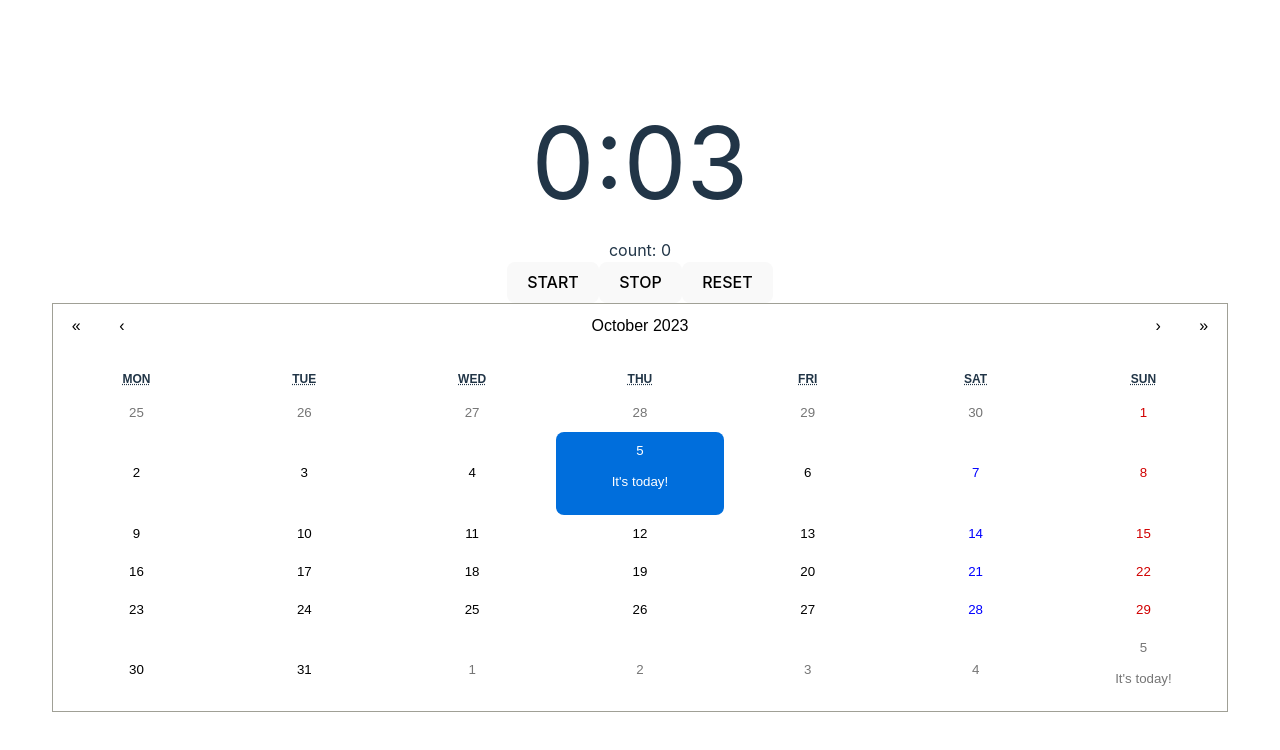
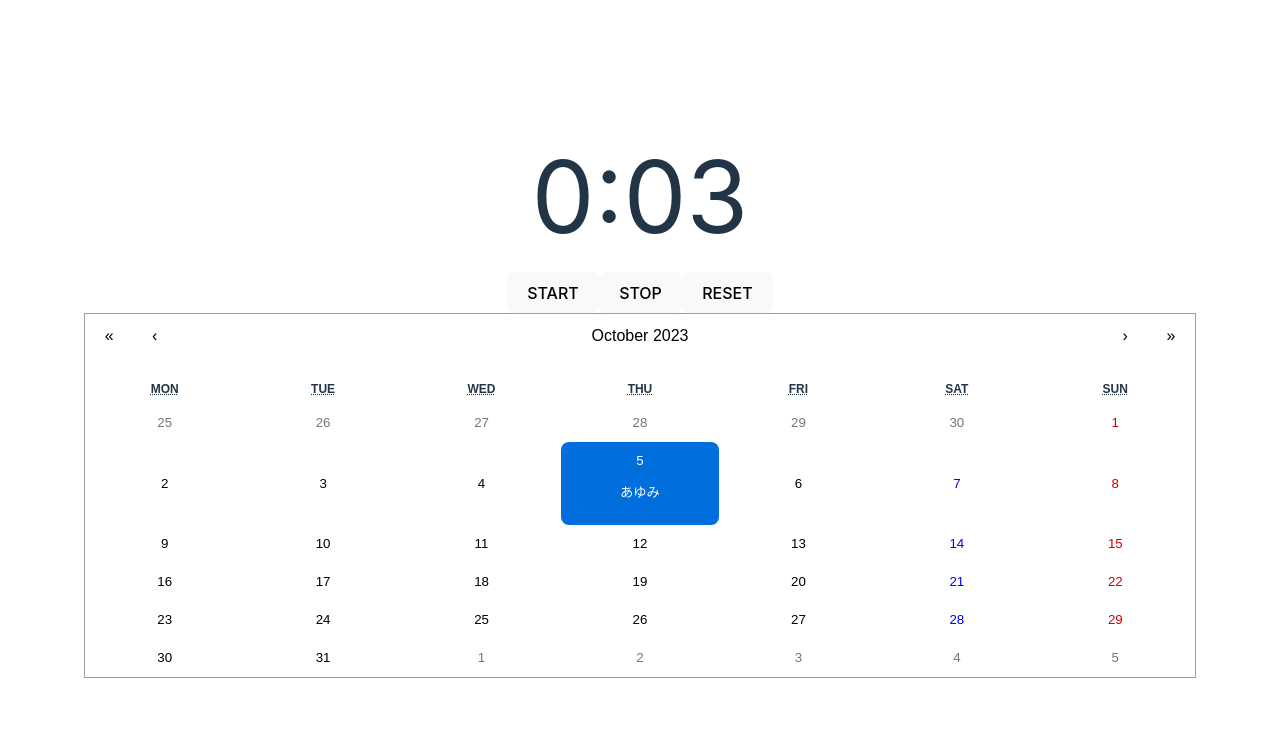
Before and after one commit to ayumi-ayumi/Pomodoro-advanced, a React (Vite) app: page / in a window 1280 px wide. Shown: the top 750 px of the page. Built offline with nearby package versions, Linux system fonts and the light colour scheme.

Commit message:
titleContent done

```diff
--- a/src/App.jsx
+++ b/src/App.jsx
@@ -52,7 +52,6 @@ export default function App() {
 
   useEffect(() => {
     if (expiryTimestamp === 0) {
-
       add()
     }
   }, [count]);
@@ -77,8 +76,7 @@ export default function App() {
     const newRecordArr = [...recordArr, newRecord];
     if(count > 0) setRecordArr(newRecordArr)
     localStorage.setItem(todayDdMmYyyy, JSON.stringify(newRecordArr));
-    console.log(recordArr)
-  }
+}
 
   useEffect(() => {
     const CountDataOnLocalStorage = JSON.parse(localStorage.getItem(todayDdMmYyyy))
@@ -175,9 +173,15 @@ export default function App() {
         // tileContent={({ activeStartDate, date, view }) => view === 'month' && date.getDate() ===  new Date().getDate()? <p>Today</p> : null}
         // tileContent = {getTileContent}
         tileContent={({ activeStartDate, date, view }) =>
-        view === 'month' && date.getDate() ===  new Date().getDate()
+        view === 'month'
+        &&
+        date.getFullYear() ===  new Date().getFullYear()
+        &&
+        date.getMonth() ===  new Date().getMonth()
+        &&
+        date.getDate() ===  new Date().getDate()
         ?
-        <p>It's today!</p>
+        <p>あゆみ</p>
         :
         null
         }
--- a/src/components/MyTimer.jsx
+++ b/src/components/MyTimer.jsx
@@ -12,16 +12,20 @@ export default function MyTimer (props) {
   let minutes = Math.floor(m)
   let seconds = ("0" + s).slice(-2)
 
+  const lastElement = props.record.slice(-1)
+
 return (
   <div style={{textAlign: 'center'}}>
     <div style={{fontSize: '100px'}}>
       <span>{minutes}</span>:<span>{seconds}</span>
     </div>
-    <div>count: {props.count}</div>
-    {/* <div>{props.record}</div> */}
-    {props.record.map((item)=>(
+    {/* <div>count: {props.count}</div> */}
+    {lastElement.map((el)=>(
+    <div>count:{el.count}</div>
+    ))}
+    {/* {props.record.map((item)=>(
         <div key={item.id}>{item.date}: {item.count}</div>
-    ))}
+    ))} */}
     <div className="buttons">
       <button onClick={props.start}>START</button>
       <button onClick={props.stop}>STOP</button>
```
